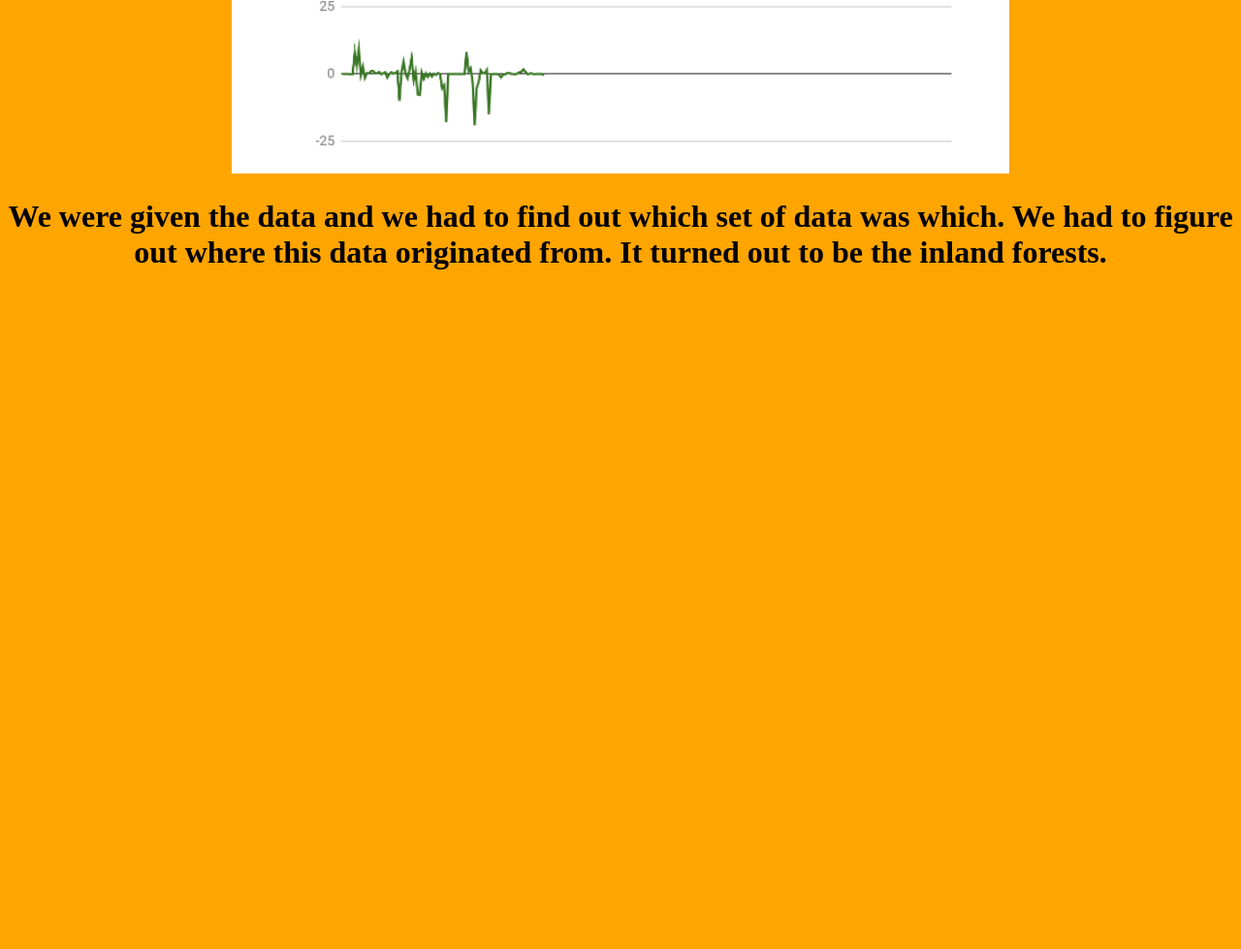
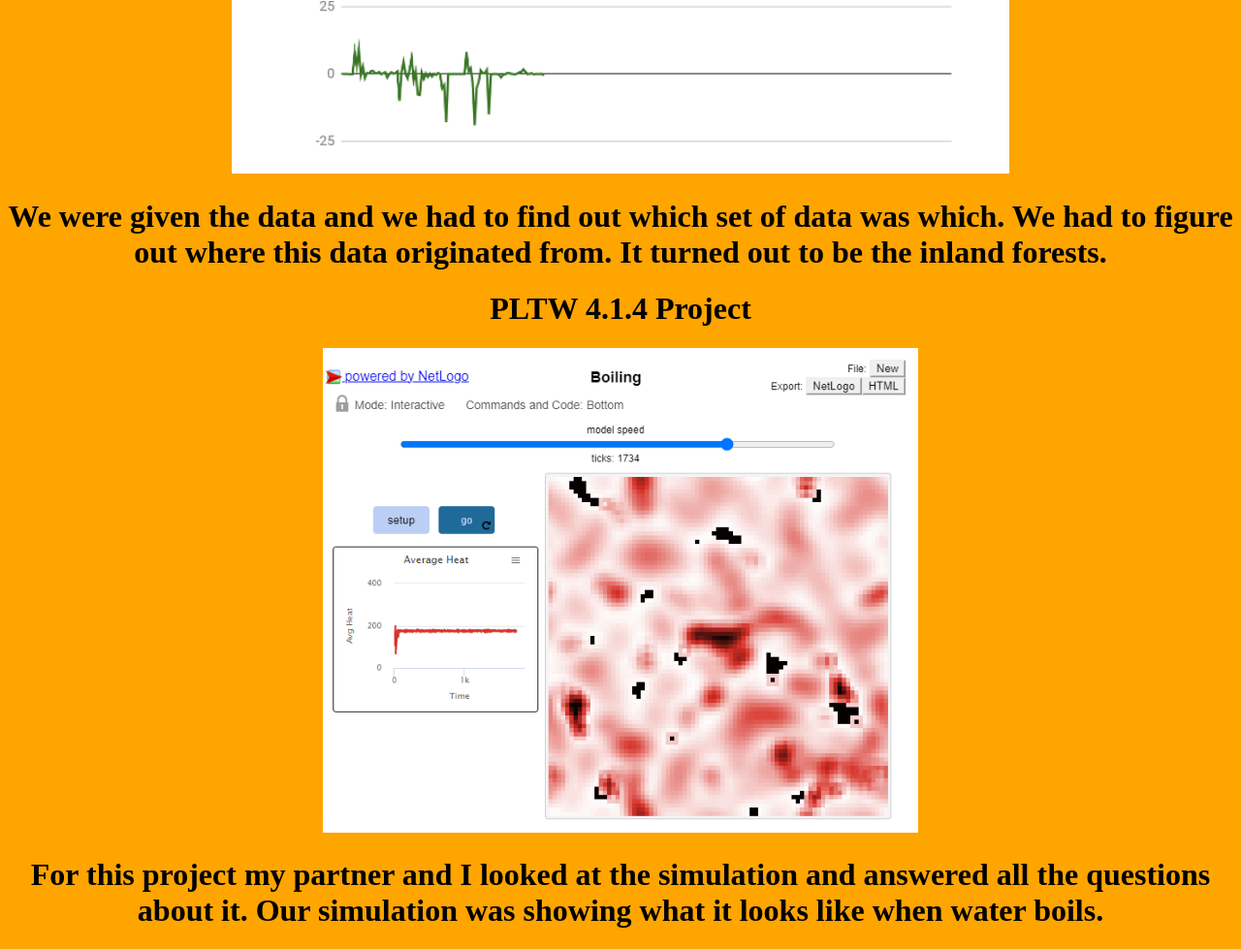
Before and after one commit to kaydenjamescalaustro/ap-computer-science, a plain HTML site: page portfolio.html in a window 1280 px wide. Shown: the part 4075-5054 px from the top of the page at 97% size. Before the commit the page ends 4375 px from the top, so only its background shows below. Drawn offline with Linux system fonts and the light colour scheme.

Commit message:
Update portfolio.html

```diff
--- a/portfolio.html
+++ b/portfolio.html
@@ -41,5 +41,10 @@
     <img src="images/srg.png" Height="500">
     <br>
     <h1>   We were given the data and we had to find out which set of data was which. We had to figure out where this data originated from. It turned out to be the inland forests.</h1>
+     <center>
+    <h1>   PLTW 4.1.4 Project </h1>
+    <img src="images/Annotation 2023-01-12 092746.png" Height="500">
+    <br>
+    <h1>   For this project my partner and I looked at the simulation and answered all the questions about it. Our simulation was showing what it looks like when water boils.</h1>
 	  </body>
 	</html>
```
